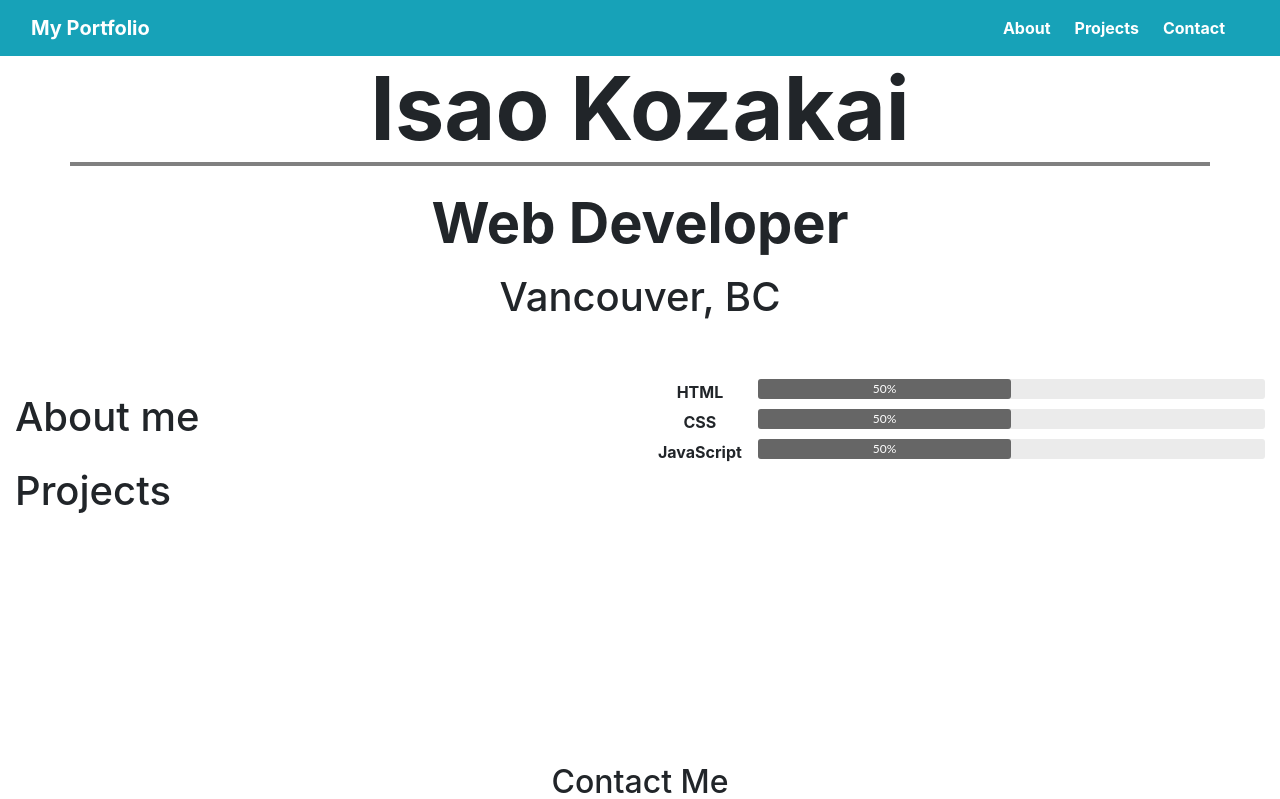
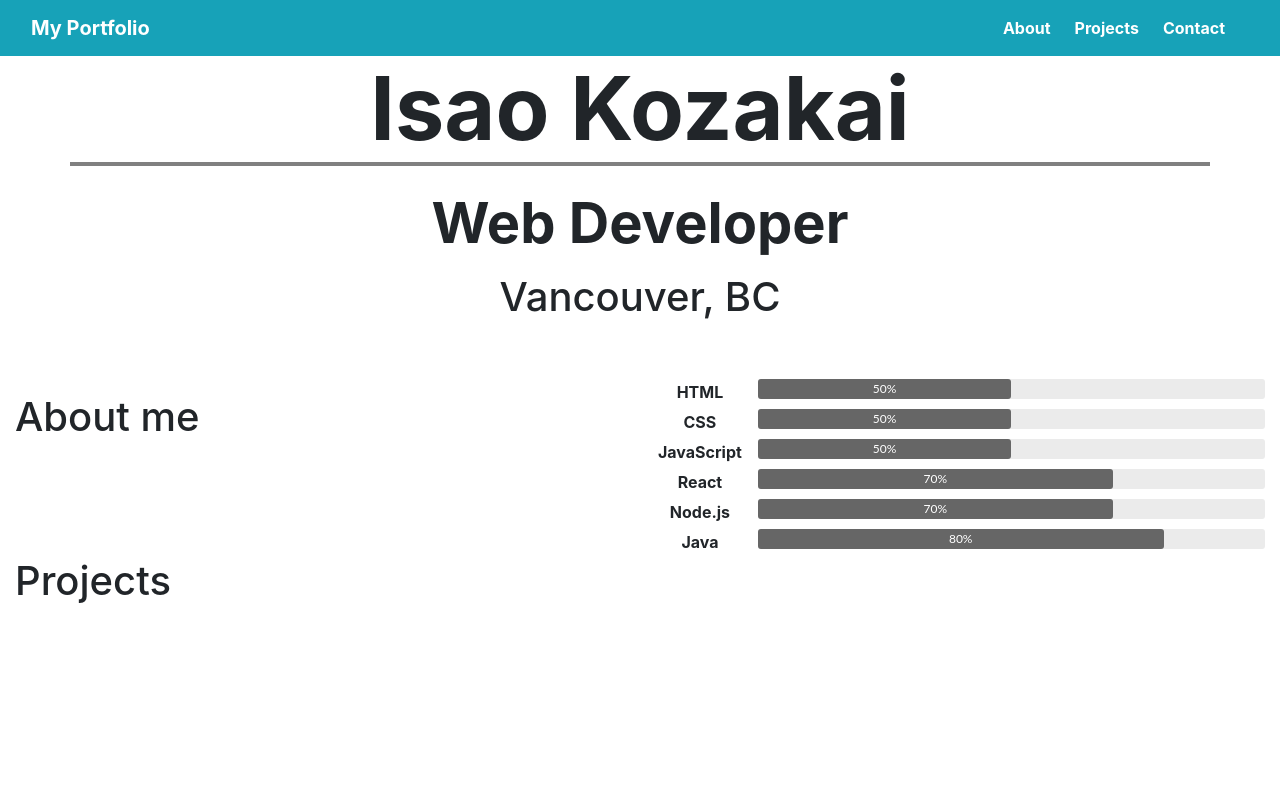
Before and after one commit to isaokozakai/my-portfolio-site_v1, a React (Create React App) app: page / in a window 1280 px wide. Shown: the top 799 px of the page. Built offline with nearby package versions, Linux system fonts and the light colour scheme.

Commit message:
Add skills

```diff
--- a/src/components/About.js
+++ b/src/components/About.js
@@ -38,6 +38,36 @@ const About = () => {
                 </div>
               </td>
             </tr>
+            <tr className="skill-table-row">
+              <th className="skill-table-header">React</th>
+              <td className="skill-table-body">
+                <div className="progress-track">
+                  <div className="progress-fill" style={{width: '70%'}}>
+                    <span>70%</span>
+                  </div>
+                </div>
+              </td>
+            </tr>
+            <tr className="skill-table-row">
+              <th className="skill-table-header">Node.js</th>
+              <td className="skill-table-body">
+                <div className="progress-track">
+                  <div className="progress-fill" style={{width: '70%'}}>
+                    <span>70%</span>
+                  </div>
+                </div>
+              </td>
+            </tr>
+            <tr className="skill-table-row">
+              <th className="skill-table-header">Java</th>
+              <td className="skill-table-body">
+                <div className="progress-track">
+                  <div className="progress-fill" style={{width: '80%'}}>
+                    <span>80%</span>
+                  </div>
+                </div>
+              </td>
+            </tr>
           </tbody>
         </table>
       </Col>
```
